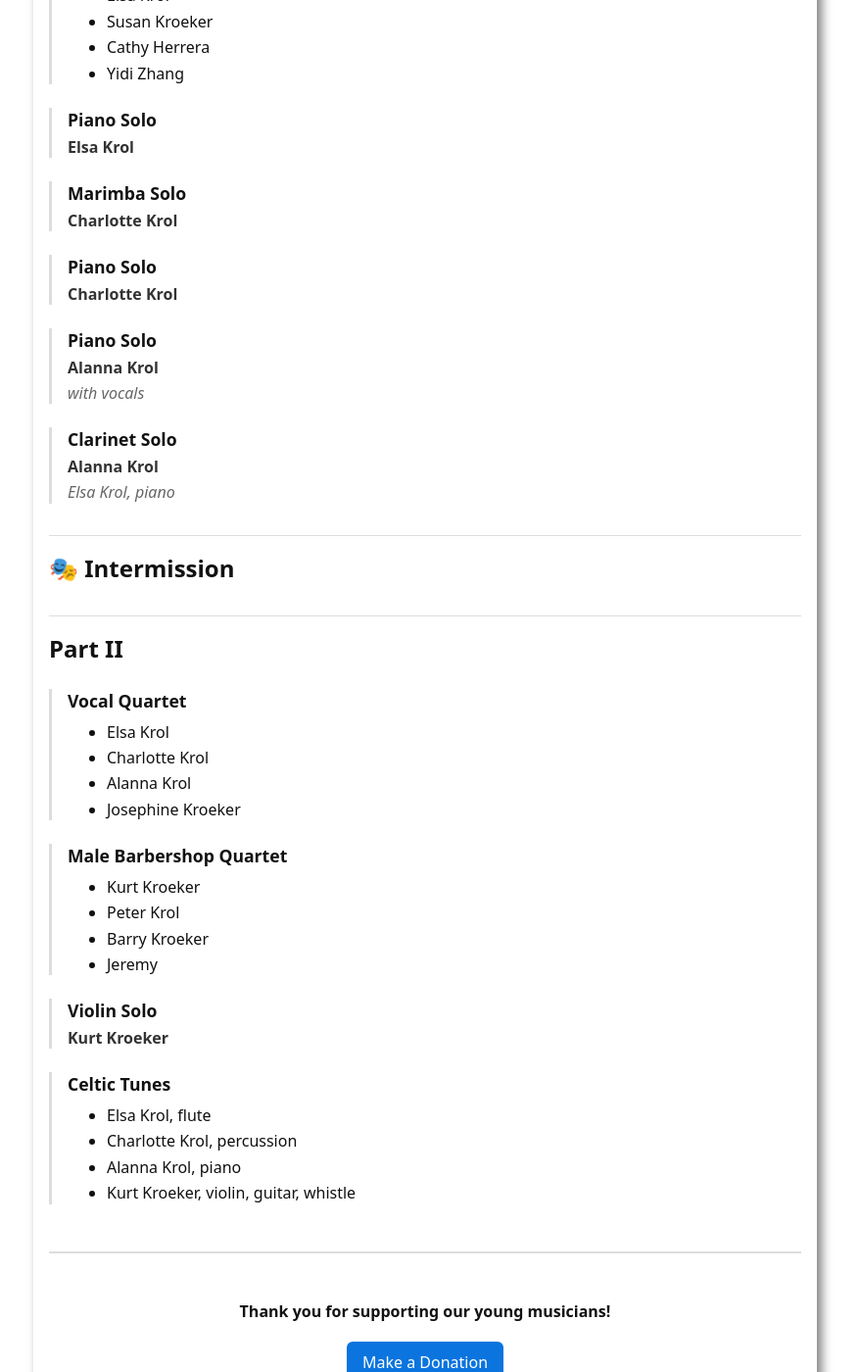
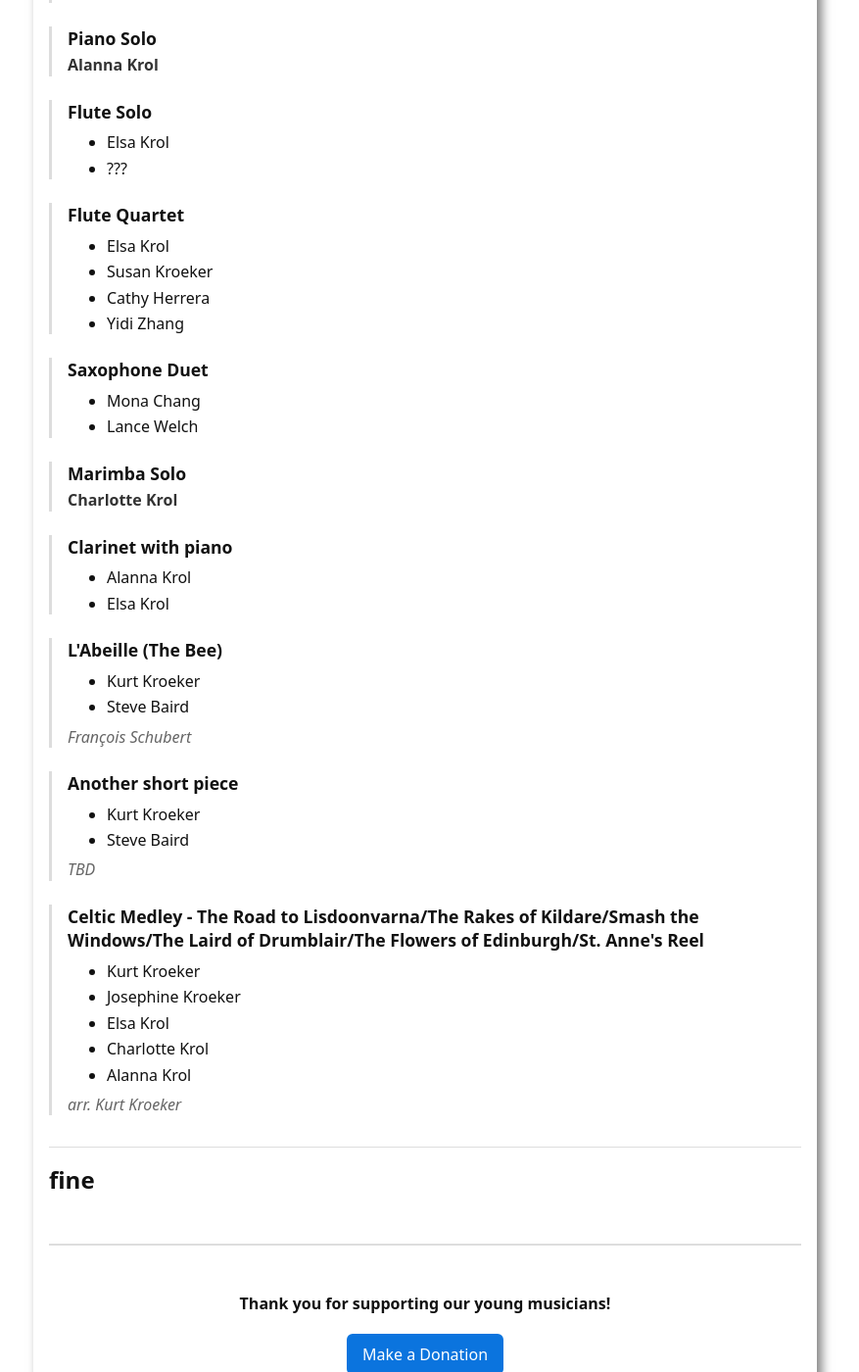
Before and after one commit to KurtKroeker/csehy-fundraising, a Jekyll site: the page built from program.md, in a window 1280 px wide and 1400 px high, scrolled down 691 px. Shown: the whole window at 98% size, without its empty margins (206-1083 px from the left). Built offline with Jekyll 4.4.1, drawn with Linux system fonts in a browser that asks for light colours; some of the changed text lies outside the part shown.

Commit message:
Update program.yml

```diff
--- a/_data/program.yml
+++ b/_data/program.yml
@@ -15,8 +15,19 @@ sections:
         performer: "Josephine Kroeker"
         notes: "Reinhold Moritzovich Gliere"
 
+      - title: "Piano Solo"
+        performer: "Elsa Krol"
+
+      - title: "Piano Solo"
+        performer: "Charlotte Krol"
+
+      - title: "Piano Solo"
+        performer: "Alanna Krol"
+
       - title: "Flute Solo"
-        performer: "Elsa Krol"
+        performers:
+          - "Elsa Krol"
+          - "???"
 
       - title: "Flute Quartet"
         performers:
@@ -25,47 +36,38 @@ sections:
           - "Cathy Herrera"
           - "Yidi Zhang"
 
-      - title: "Piano Solo"
-        performer: "Elsa Krol"
+      - title: "Saxophone Duet"
+        performers:
+          - "Mona Chang"
+          - "Lance Welch"
 
       - title: "Marimba Solo"
         performer: "Charlotte Krol"
 
-      - title: "Piano Solo"
-        performer: "Charlotte Krol"
+      - title: "Clarinet with piano"
+        performers:
+          - "Alanna Krol"
+          - "Elsa Krol"
 
-      - title: "Piano Solo"
-        performer: "Alanna Krol"
-        notes: "with vocals"
+      - title: "L'Abeille (The Bee)"
+        performers:
+          - "Kurt Kroeker"
+          - "Steve Baird"
+        notes: "François Schubert"
 
-      - title: "Clarinet Solo"
-        performer: "Alanna Krol"
-        accompaniment: "Elsa Krol, piano"
+      - title: "Another short piece"
+        performers:
+          - "Kurt Kroeker"
+          - "Steve Baird"
+        notes: "TBD"
 
-  - title: "Intermission"
-
-  - title: "Part II"
-    items:
-      - title: "Vocal Quartet"
+      - title: "Celtic Medley - The Road to Lisdoonvarna/The Rakes of Kildare/Smash the Windows/The Laird of Drumblair/The Flowers of Edinburgh/St. Anne's Reel"
         performers:
+          - "Kurt Kroeker"
+          - "Josephine Kroeker"
           - "Elsa Krol"
           - "Charlotte Krol"
           - "Alanna Krol"
-          - "Josephine Kroeker"
+        notes: "arr. Kurt Kroeker"
 
-      - title: "Male Barbershop Quartet"
-        performers:
-          - "Kurt Kroeker"
-          - "Peter Krol"
-          - "Barry Kroeker"
-          - "Jeremy"
-
-      - title: "Violin Solo"
-        performer: "Kurt Kroeker"
-
-      - title: "Celtic Tunes"
-        performers:
-          - "Elsa Krol, flute"
-          - "Charlotte Krol, percussion"
-          - "Alanna Krol, piano"
-          - "Kurt Kroeker, violin, guitar, whistle"
+  - title: "fine"
```
